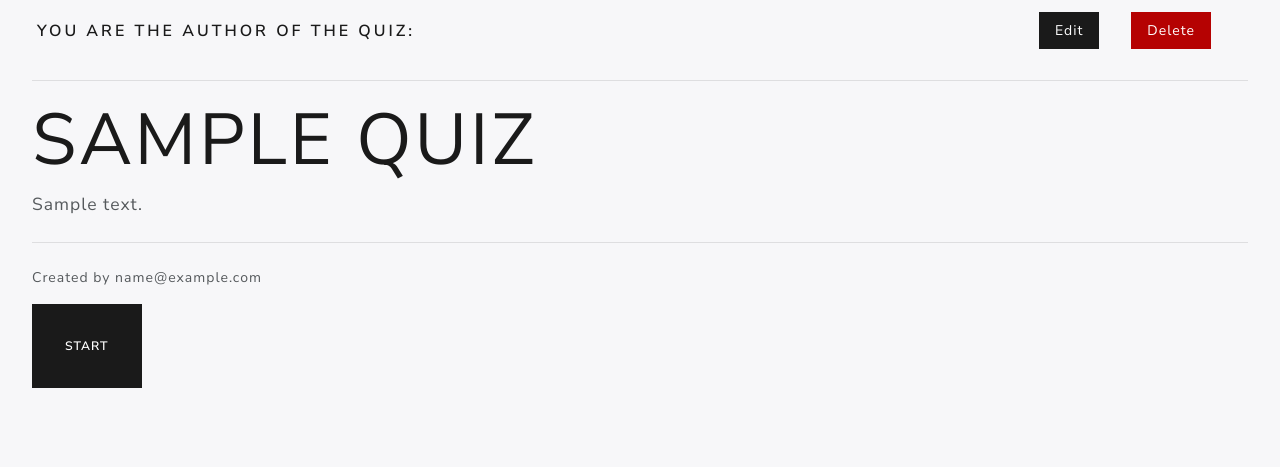
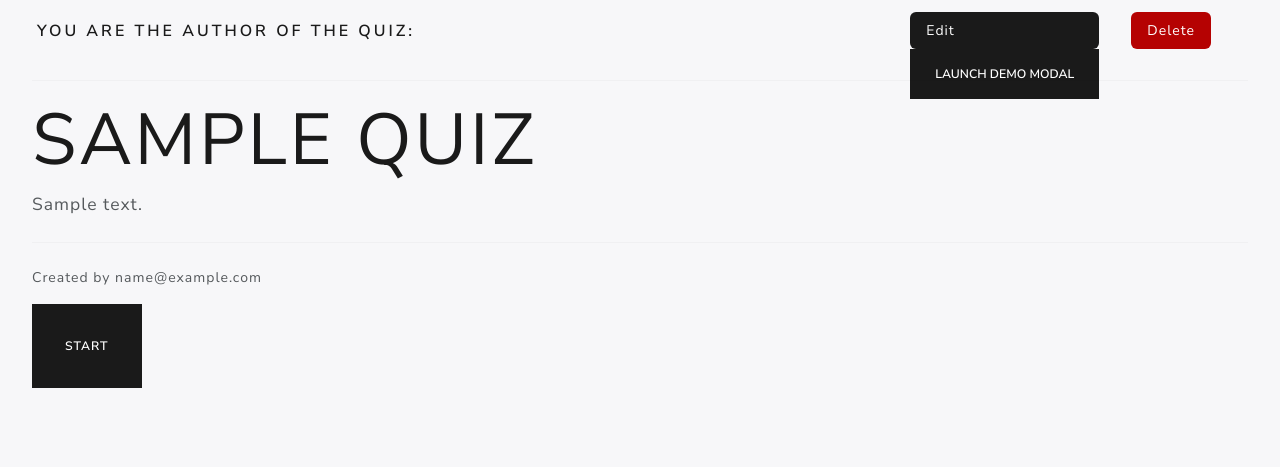
Before and after one commit to dumrich/QuizApp, a Django app: a page that uses quiz/templates/base.html in a window 1280 px wide. Shown: the part 98-565 px from the top of the page. Run offline with Django 3.2, Linux system fonts and the light colour scheme; a user stored in the database is signed in; tables that the repository leaves empty hold one stand-in row (values such as "Sample post"); some libraries are stand-ins or nearby versions.

Commit message:
merge directories

```diff
--- a/quiz/templates/base.html
+++ b/quiz/templates/base.html
@@ -8,6 +8,10 @@
   <meta name="description" content="The HTML5 Herald">
   <meta name="author" content="SitePoint">
 
+	<link rel="stylesheet" href="https://maxcdn.bootstrapcdn.com/bootstrap/5.5.2/css/bootstrap.min.css">
+	<script src="https://ajax.googleapis.com/ajax/libs/jquery/3.5.1/jquery.min.js"></script>
+	<script src="https://cdnjs.cloudflare.com/ajax/libs/popper.js/1.16.0/umd/popper.min.js"></script>
+	<script src="https://maxcdn.bootstrapcdn.com/bootstrap/4.5.2/js/bootstrap.min.js"></script>
 	<link rel="stylesheet" href="https://bootswatch.com/4/lux/bootstrap.css">
 	<nav class="navbar navbar-expand-lg navbar-dark bg-dark">
 		<a class="navbar-brand" href="/">Fbla Quiz</a>
--- a/quiz/templates/quiz/detail.html
+++ b/quiz/templates/quiz/detail.html
@@ -11,6 +11,31 @@
 				<ul class="nav nav-pills" style="position:absolute; top:110px; right:37px;">
 					<li class="nav-item">
 						<a class="nav-link active" href="#myModal">Edit</a>
+					<!-- Button trigger modal -->
+					<button type="button" class="btn btn-primary" data-toggle="modal" data-target="#exampleModal">
+						Launch demo modal
+					</button>
+
+					<!-- Modal -->
+					<div class="modal fade" id="exampleModal" tabindex="-1" role="dialog" aria-labelledby="exampleModalLabel" aria-hidden="true">
+						<div class="modal-dialog" role="document">
+						<div class="modal-content">
+							<div class="modal-header">
+							<h5 class="modal-title" id="exampleModalLabel">Modal title</h5>
+							<button type="button" class="close" data-dismiss="modal" aria-label="Close">
+								<span aria-hidden="true">&times;</span>
+							</button>
+							</div>
+							<div class="modal-body">
+							...
+							</div>
+							<div class="modal-footer">
+							<button type="button" class="btn btn-secondary" data-dismiss="modal">Close</button>
+							<button type="button" class="btn btn-primary">Save changes</button>
+							</div>
+						</div>
+						</div>
+					</div>
 					</li>
 					<li class="nav-item">
 						<a class="nav-link active" style="background-color: #b50202;" href={% url 'quiz:quiz_delete' pk=quiz.playId slug=quiz.slug %}>Delete</a>
```
